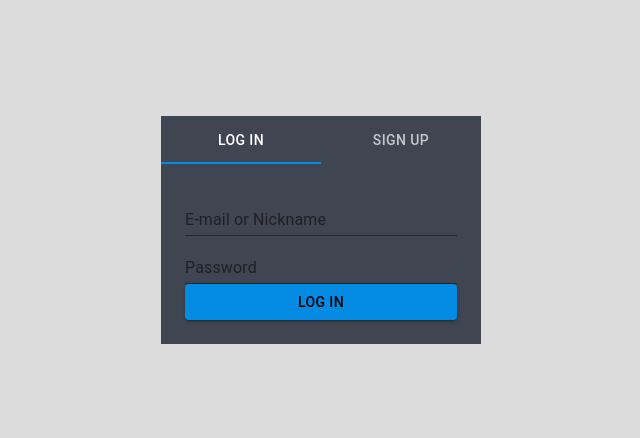
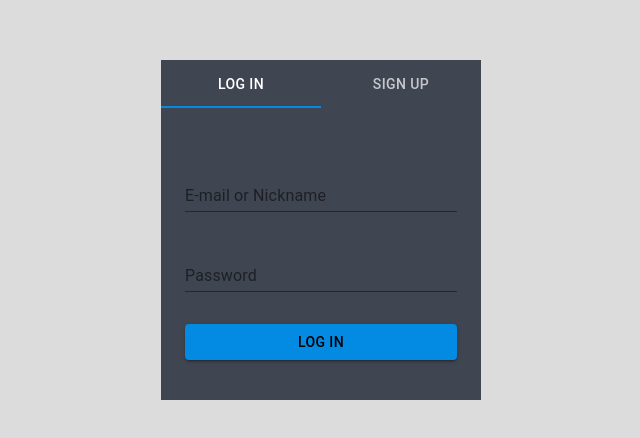
Before and after one commit to nohahjeong/labenu-musics-frontend, a React (Create React App) app: page / in a window 1280 px wide. Shown: the part 170-608 px from the top of the page, without its empty margins (319-959 px from the left). Built offline with nearby package versions, Linux system fonts and the light colour scheme.

Commit message:
homepage style fix

```diff
--- a/src/components/LogIn/index.js
+++ b/src/components/LogIn/index.js
@@ -2,7 +2,8 @@ import useForm from '../../hooks/useForm'
 import axios from 'axios'
 import { useHistory } from 'react-router-dom'
 import { TextField } from '@material-ui/core'
-import { ButtonStyled, FormStyled } from './styles'
+import { Button } from '@material-ui/core'
+import { FormStyled } from './styles'
 
 const LogIn = () => {
     const history = useHistory()
@@ -51,13 +52,13 @@ const LogIn = () => {
                 name={'password'}
             />
 
-            <ButtonStyled
+            <Button
                 variant='contained'
                 color='primary'
                 type='submit'
             >
                 log in
-            </ButtonStyled>
+            </Button>
         </FormStyled>
     )
 }
--- a/src/components/LogIn/styles.js
+++ b/src/components/LogIn/styles.js
@@ -1,11 +1,9 @@
 import styled from 'styled-components'
-import { Button } from '@material-ui/core'
 
 export const FormStyled = styled.form`
+    height: 40vh;
+    max-height: 260px;
     display: flex;
     flex-direction: column;
+    justify-content: space-evenly
 `
-
-export const ButtonStyled = styled(Button)`
-    margin-top: 28px;
-`
--- a/src/components/SignUp/index.js
+++ b/src/components/SignUp/index.js
@@ -2,7 +2,8 @@ import useForm from '../../hooks/useForm'
 import axios from 'axios'
 import { useHistory } from 'react-router-dom'
 import { TextField } from '@material-ui/core'
-import { ButtonStyled, FormStyled } from './styles'
+import { Button } from '@material-ui/core'
+import { FormStyled } from './styles'
 
 const SignUp = () => {
     const history = useHistory()
@@ -71,13 +72,13 @@ const SignUp = () => {
                 name={'password'}
             />
 
-            <ButtonStyled
+            <Button
                 variant='contained'
                 color='primary'
                 type='submit'
             >
                 sign up
-            </ButtonStyled>
+            </Button>
         </FormStyled>
     )
 }
--- a/src/components/SignUp/styles.js
+++ b/src/components/SignUp/styles.js
@@ -1,11 +1,9 @@
 import styled from 'styled-components'
-import { Button } from '@material-ui/core'
 
 export const FormStyled = styled.form`
+    height: 40vh;
+    max-height: 260px;
     display: flex;
     flex-direction: column;
+    justify-content: space-evenly
 `
-
-export const ButtonStyled = styled(Button)`
-    margin-top: 28px;
-`
--- a/src/constants/theme.js
+++ b/src/constants/theme.js
@@ -14,7 +14,7 @@ const theme = createMuiTheme({
         },
 
         text: {
-            primary: primaryColorLight
+            primary: '#ffffff'
         }
     }
 })
--- a/src/pages/HomePage/index.js
+++ b/src/pages/HomePage/index.js
@@ -27,6 +27,7 @@ const HomePage = () => {
                         value={tab}
                         onChange={handleTabChange}
                         indicatorColor='primary'
+                        centered
                     >
                         <Tab label='log in' />
 
--- a/src/pages/HomePage/styles.js
+++ b/src/pages/HomePage/styles.js
@@ -2,6 +2,8 @@ import styled from 'styled-components'
 import {secondaryColor} from '../../constants/colors'
 
 export const MainContainer = styled.div`
+    height: 90vh;
+    max-height: 340px;
     display: flex;
     flex-direction: column;
     background-color: ${secondaryColor}
```
